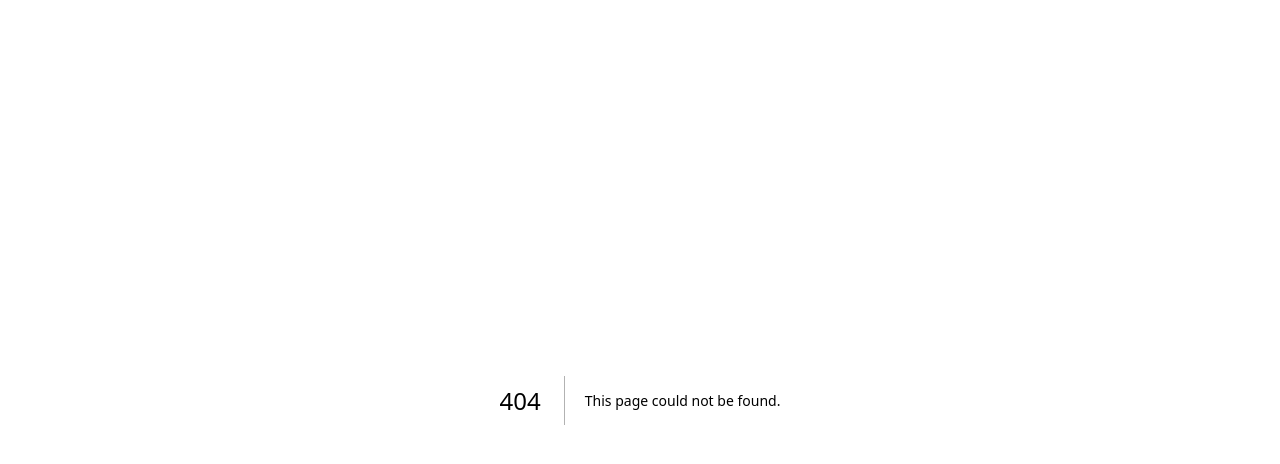
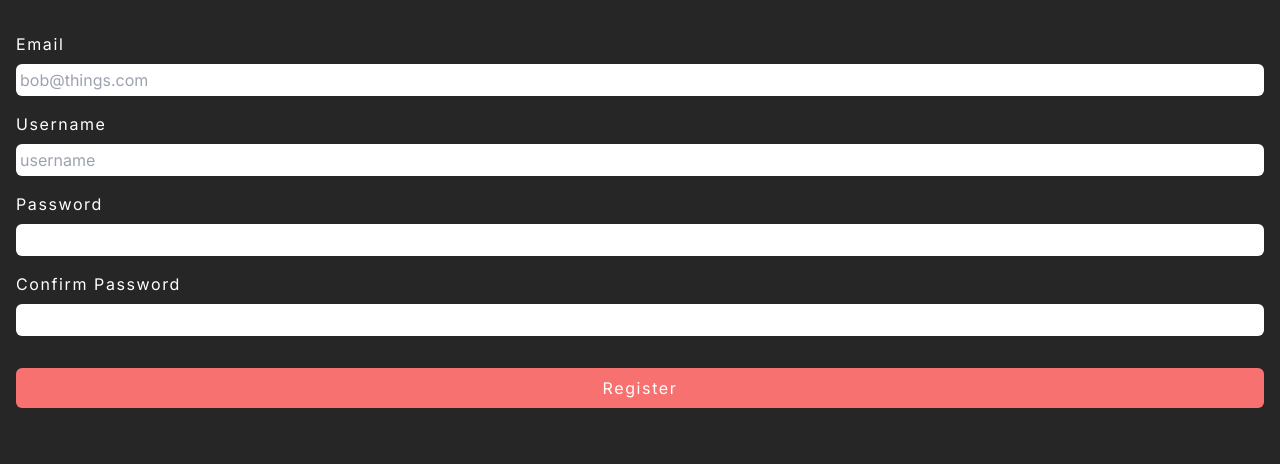
Before and after one commit to Robert-Safin/aletheia, a Next.js app: page /register in a window 1280 px wide. Before the commit this address had no page. Shown: the top 464 px of the page. Built offline with nearby package versions, Linux system fonts and the light colour scheme.

Commit message:
working on register form

```diff
--- a/next.config.js
+++ b/next.config.js
@@ -1,4 +1,8 @@
 /** @type {import('next').NextConfig} */
-const nextConfig = {}
+const nextConfig = {
+  experimental: {
+    serverActions: true,
+  },
+}
 
 module.exports = nextConfig
--- /dev/null
+++ b/src/app/api/auth/register/route.ts
@@ -0,0 +1,7 @@
+
+
+const handler = async(req:Request) => {
+
+}
+
+export{ handler as GET}
--- a/src/app/components/auth/auth.tsx
+++ b/src/app/components/auth/auth.tsx
@@ -1,6 +1,7 @@
 'use client'
 
 import { signIn, signOut } from "next-auth/react"
+import { useRouter } from "next/navigation"
 
 export const LoginButton = () => {
   return (
@@ -13,3 +14,17 @@ export const LogOutButton = () => {
     <button onClick={() => signOut()}>Log out</button>
   )
 }
+
+
+
+export const RegisterButton = () => {
+  const router = useRouter()
+  const handleClick = () => {
+    router.push('/register')
+  }
+
+
+  return (
+    <button onClick={handleClick}>Register</button>
+  )
+}
--- /dev/null
+++ b/src/app/layout.module.css
@@ -0,0 +1,3 @@
+.html {
+@apply bg-main
+}
--- a/src/app/layout.tsx
+++ b/src/app/layout.tsx
@@ -1,24 +1,24 @@
-import './globals.css'
-import { Inter } from 'next/font/google'
-import Provider from './providers'
-
-const inter = Inter({ subsets: ['latin'] })
+import "./globals.css";
+import { Inter } from "next/font/google";
+import Provider from "./providers";
+import styles from './layout.module.css'
+const inter = Inter({ subsets: ["latin"] });
 
 export const metadata = {
-  title: 'Create Next App',
-  description: 'Generated by create next app',
-}
+  title: "Create Next App",
+  description: "Generated by create next app",
+};
 
 export default function RootLayout({
   children,
 }: {
-  children: React.ReactNode
+  children: React.ReactNode;
 }) {
   return (
-    <html lang="en">
+    <html lang="en" className={styles.html}>
       <Provider>
-      <body className={inter.className}>{children}</body>
+        <body className={inter.className}>{children}</body>
       </Provider>
     </html>
-  )
+  );
 }
--- a/src/app/page.tsx
+++ b/src/app/page.tsx
@@ -2,7 +2,7 @@
 import {getServerSession} from 'next-auth'
 import { authOptions } from './api/auth/[...nextauth]/route'
 import { NextPage } from 'next'
-import { LogOutButton, LoginButton } from './components/auth/auth'
+import { LogOutButton, LoginButton, RegisterButton } from './components/auth/auth'
 
 const HomePage:NextPage = async() => {
 
@@ -12,6 +12,7 @@ const HomePage:NextPage = async() => {
     <h1>{JSON.stringify(session)}</h1>
     <LoginButton/>
     <LogOutButton/>
+    <RegisterButton/>
     </>
   )
 }
--- /dev/null
+++ b/src/app/register/page.module.css
@@ -0,0 +1,14 @@
+.form {
+@apply flex flex-col p-4
+}
+.form label {
+@apply text-white tracking-widest mb-2 mt-4
+}
+
+.form input {
+@apply text-white p-1 rounded-md
+}
+
+.form button {
+@apply bg-action p-2 rounded-md mt-8 tracking-widest text-white
+}
--- /dev/null
+++ b/src/app/register/page.tsx
@@ -0,0 +1,36 @@
+
+import styles from './page.module.css'
+const registrationForm = async () => {
+
+
+  async function handleSubmit() {
+
+    "use server";
+    // ...
+  }
+
+
+
+  return (
+    <form action={handleSubmit} className={styles.form}>
+
+      <label htmlFor="email">Email</label>
+      <input type="email" name="email" placeholder="bob@things.com" />
+
+      <label htmlFor="username">Username</label>
+      <input type="username" name="username" placeholder="username" />
+
+      <label htmlFor="password">Password</label>
+      <input type="password" name="password" />
+
+      <label htmlFor="confirm password">Confirm Password</label>
+      <input type="password" name="confirm password" />
+
+
+      <button type="submit">Register</button>
+    </form>
+
+  );
+};
+
+export default registrationForm;
--- a/tailwind.config.js
+++ b/tailwind.config.js
@@ -12,6 +12,11 @@ module.exports = {
         'gradient-conic':
           'conic-gradient(from 180deg at 50% 50%, var(--tw-gradient-stops))',
       },
+      colors: {
+        'main' : "#262626",
+        'action' : '#F87171',
+        'gray' : "#E5E5E5",
+      }
     },
   },
   plugins: [],
```
